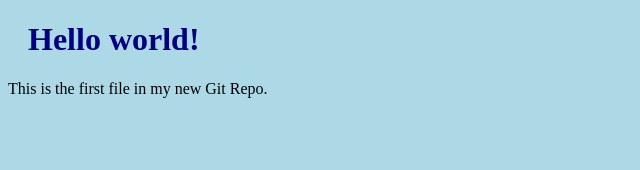
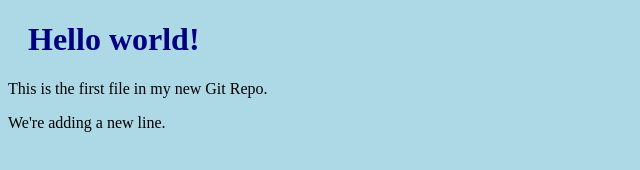
Before and after one commit to MahamadouC0de/myproject, a plain HTML site: page index.html in a window 1280 px wide. Shown: the whole page, without its empty margins (0-640 px from the left). Drawn offline with Linux system fonts and the light colour scheme.

Commit message:
updated index.html with a new line

```diff
--- a/index.html
+++ b/index.html
@@ -8,6 +8,7 @@
 
 <h1>Hello world!</h1>
 <p>This is the first file in my new Git Repo.</p>
+<p> We're adding a new line.</p>
 
 </body>
 </html>
```
